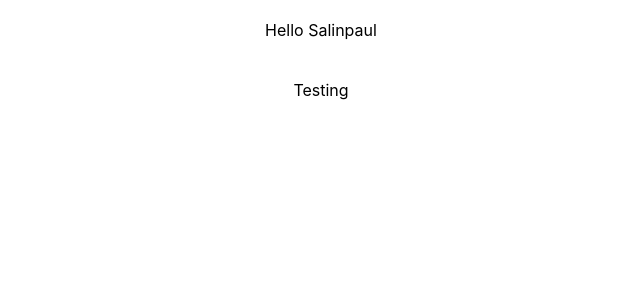
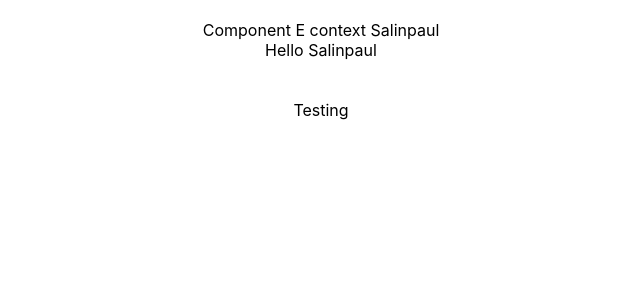
Before and after one commit to salinpaul94/React-baiscs, a React (Create React App) app: page / in a window 1280 px wide. Shown: the top 300 px of the page, without its empty margins (319-959 px from the left). Built offline with nearby package versions, Linux system fonts and the light colour scheme.

Commit message:
context default value and context type

```diff
--- a/src/components/ComponentE.js
+++ b/src/components/ComponentE.js
@@ -1,12 +1,20 @@
 import React, { Component } from 'react'
 import ComponentF from './ComponentF'
+import UserContext from './UserContext'
 
 class ComponentE extends Component {
+    static contextType = UserContext  // it only works with class component, and only one value can be consumed
   render() {
     return (
-      <div><ComponentF/></div>
+    //   <div><ComponentF/></div>
+    <div>
+        Component E context {this.context}
+        <ComponentF/>
+    </div>
     )
   }
 }
 
+// ComponentE.contextType = UserContext
+
 export default ComponentE
--- a/src/components/UserContext.js
+++ b/src/components/UserContext.js
@@ -1,8 +1,10 @@
 import React from "react";
 
-const UserContext = React.createContext()
+
+const UserContext = React.createContext('CodeEvolution') //default value
 
 const UserProvider = UserContext.Provider
 const UserConsumer = UserContext.Consumer
 
 export { UserConsumer, UserProvider}
+export default UserContext
```
